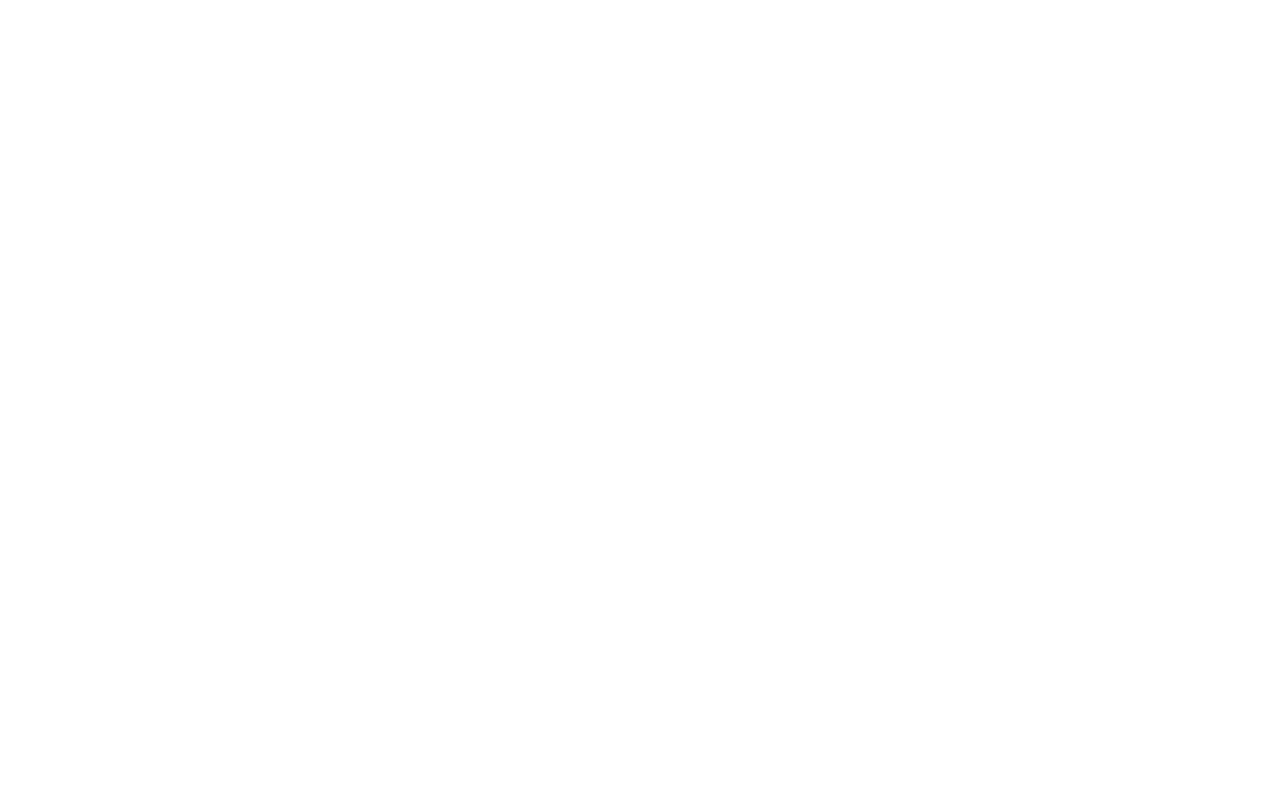
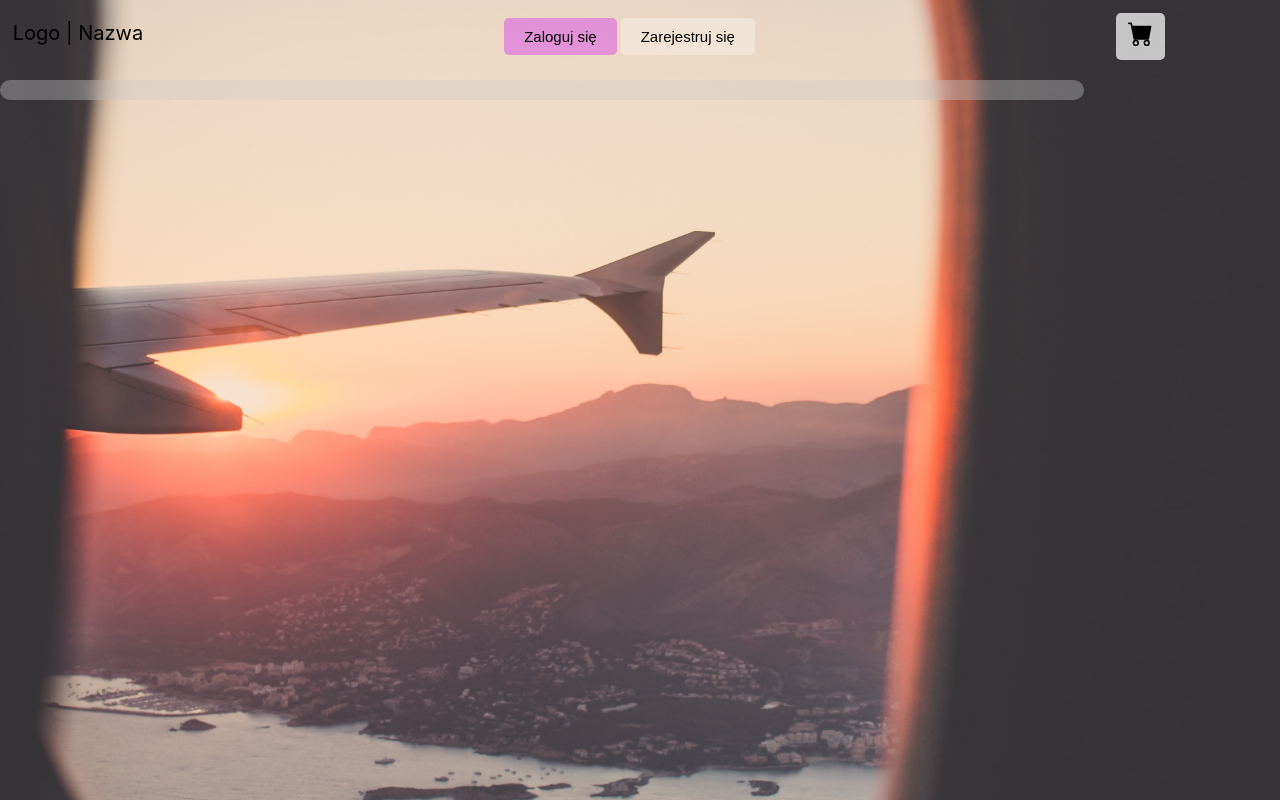
Before and after one commit to krzyswys/Hotel-managment-database, a React (Create React App) app in the folder client/: page /cart in a window 1280 px wide. Before the commit this address had no page. Built offline with nearby package versions, Linux system fonts and the light colour scheme.

Commit message:
adding rooms to cart

```diff
--- a/client/src/index.js
+++ b/client/src/index.js
@@ -9,6 +9,7 @@
 import Registration from './pages/Registration/Registration';
 import Login from './pages/Login/Login';
 import History from './pages/History/History';
+import Cart from './pages/Cart/Cart';
 
 const Appp = () => {
   return (
@@ -20,6 +21,7 @@
           <Route path="registration" element={<Registration />} />
           <Route path="login" element={<Login />} />
           <Route path="history" element={<History />} />
+          <Route path="cart" element={<Cart />} />
         </Route>
       </Routes>
     </BrowserRouter>
--- /dev/null
+++ b/client/src/pages/Cart/Cart.js
@@ -0,0 +1,27 @@
+import React from 'react';
+import './cart.css'
+import appState from '../../State';
+
+const Cart = () => {
+    const elementsInCart = [];
+    for (const element of appState.cart) {
+        const roomNumbers = [];
+        for (const room of element.rooms)
+            roomNumbers.push(<p>Pokój { room.internalNumber }</p>);
+
+        elementsInCart.push(<div class="cart-record">
+            <h3>Hotel: { element.hotel.name }</h3>
+            { roomNumbers }
+            <br/>
+        </div>)
+    }
+
+  return (
+    <div class="cart">
+        { elementsInCart }
+    </div>
+    // <p>Test</p>
+  );
+};
+
+export default Cart;
--- /dev/null
+++ b/client/src/pages/Cart/cart.css
@@ -0,0 +1,18 @@
+.cart {
+    display: flex;
+    flex-direction: column;
+    align-items: center;
+    margin-left: auto;
+    margin-right: auto;
+
+    width: 80%;
+    margin: 2% 0% 2% 0%;
+    background-color: rgba(202, 202, 202, 0.363);
+    border-radius: 10px;
+    padding: 10px 30px;
+    backdrop-filter: blur(10px);
+}
+
+.cart>.cart-record {
+    width: 60%;
+}
--- a/client/src/pages/Header/Header.js
+++ b/client/src/pages/Header/Header.js
@@ -2,10 +2,10 @@
 import './header.css'
 import { useNavigate } from 'react-router-dom';
 import appState from '../../State';
+import { BsCartFill } from 'react-icons/bs';
 
 const Header = () => {
   const navigation = useNavigate();
-  // var count = 0
 
   const handleRegistrationClick = () => {
     navigation("registration");
@@ -29,6 +29,10 @@
     navigation("/");
   };
 
+  const handleCartClick = () => {
+    navigation("cart");
+  };
+
   const getNumberOfCartElements = () => {
     return appState.cart.reduce((n, element) => n + element.rooms.length, 0)
   }
@@ -50,10 +54,12 @@
     <nav>
     <div className='nav-logo' onClick={handleHomeClick}>Logo | Nazwa</div>
     { loginContent }
-    <div class="cart-box">
-      <i>Chart</i>
+    <div class="cart-box" onClick={handleCartClick}>
+      <div class="cart-icon">
+        <BsCartFill key="cart"/>
+      </div>
       {getNumberOfCartElements() > 0 &&
-      <p>{getNumberOfCartElements()}</p>}
+      <p class="elements-in-cart">{ getNumberOfCartElements() }</p>}
     </div>
   </nav>
   );
--- a/client/src/pages/Header/header.css
+++ b/client/src/pages/Header/header.css
@@ -5,8 +5,7 @@
     width: 90%;
     position: absolute;
     margin-bottom: 10vh;
-    overflow-x: hidden;
-
+    /* overflow: hidden; */
 }
 .nav-logo{
     text-align: center;
@@ -65,3 +64,33 @@
 .nav-buttons>button:hover::before {
   height: 100%;
 }
+
+.cart-box {
+  position: relative;
+  /* height: 10px; */
+  /* overflow: visible; */
+}
+.cart-box>.cart-icon {
+  background-color: rgba(255, 255, 255, 0.716);
+  padding: 8px 12px;
+  border-radius: 5px;
+
+  font-size: 25px;
+}
+.cart-box>p {
+  position: absolute;
+  top: 20px;
+  right: -5px;
+  background-color: red;
+  color: white;
+  font-size: 15px;
+  font-weight: bold;
+  text-align: center;
+  padding-top: 3px;
+
+  width: 25px;
+  height: 22px;
+  /* padding: 2px 5px; */
+  overflow: visible;
+  border-radius: 20px;
+}
--- a/client/src/pages/HomePage/HomePage.js
+++ b/client/src/pages/HomePage/HomePage.js
@@ -27,7 +27,6 @@
     fetchHotels();
     console.log(hotels)
   }, []);
-
 
 
   return (
--- a/client/src/pages/SingleHotel/SingleHotel.js
+++ b/client/src/pages/SingleHotel/SingleHotel.js
@@ -81,11 +81,11 @@
     setIsImageEnlarged(false);
   };
 
-  const addRoom = (roomNumber) => {
-    setRoomCart((prevCart) => prevCart.concat([roomNumber]))
+  const addRoom = (room) => {
+    setRoomCart((prevCart) => prevCart.concat([room]))
   }
-  const removeRoom = (roomNumber) => {
-    setRoomCart((prevCart) => prevCart.filter((val) => val != roomNumber))
+  const removeRoom = (room) => {
+    setRoomCart((prevCart) => prevCart.filter((val) => val != room))
   }
 
   const addToCart = () => {
@@ -93,9 +93,9 @@
       return
 
     appState.cart.push(
-      {hotelId: -1, rooms: roomCart}
+      {hotel: hotel, rooms: roomCart}
     )
-    navigation("..")
+    navigation("../cart")
   }
 
   return (
@@ -161,7 +161,7 @@
 
       <div className='room-list'>
       {rooms?.map((room) => (
-          <SingleRoomComponent key={room.id} room={room} />
+          <SingleRoomComponent key={room.id} room={room} funs={{addRoom: addRoom, removeRoom: removeRoom}}/>
         ))}
       </div>
       <div className='review-list'>
--- a/client/src/pages/SingleRoomComponent/SingleRoomComponent.js
+++ b/client/src/pages/SingleRoomComponent/SingleRoomComponent.js
@@ -17,7 +17,9 @@
 } from 'react-icons/tb';
 import { AiOutlineWifi } from 'react-icons/ai';
 
-const SingleRoomComponent = ({room}) => {
+const SingleRoomComponent = (props) => {
+  const room = props.room
+
   const [filters, setFilters] = useState({
     smoking: false,
     pets: false,
@@ -57,6 +59,24 @@
     return icons;
   };
 
+  const [isRoomTaken, setRoomTaken] = useState(false);
+  const getDisplayedButton = () => {
+    if (isRoomTaken)
+      return <button className='room-btn remove' onClick={
+        () => {
+          props.funs.removeRoom(room)
+          setRoomTaken((_) => false)
+        }
+      }>-</button>
+    else
+      return <button className='room-btn' onClick={
+        () => {
+          props.funs.addRoom(room)
+          setRoomTaken((_) => true)
+        }
+      }>+</button>
+  }
+
   return (
     <div className='body-room-container' >
         <div className='room-header'>
```
